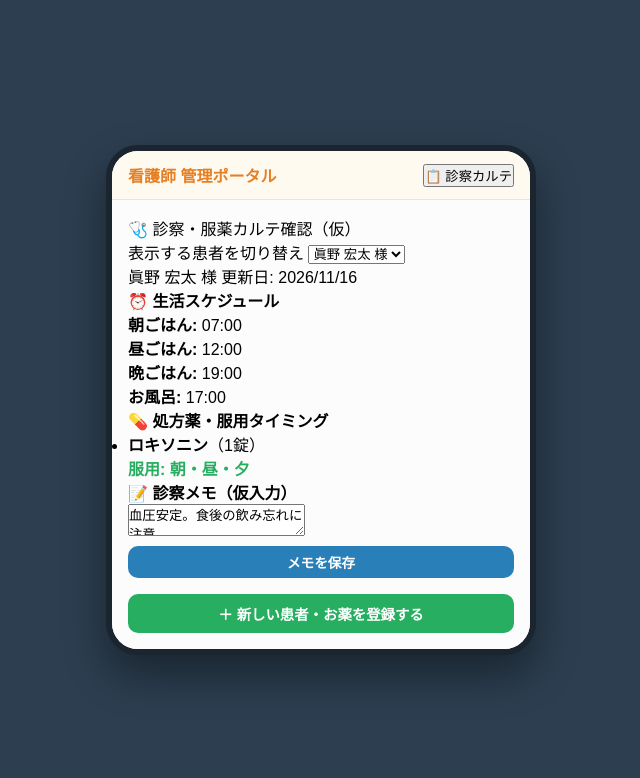
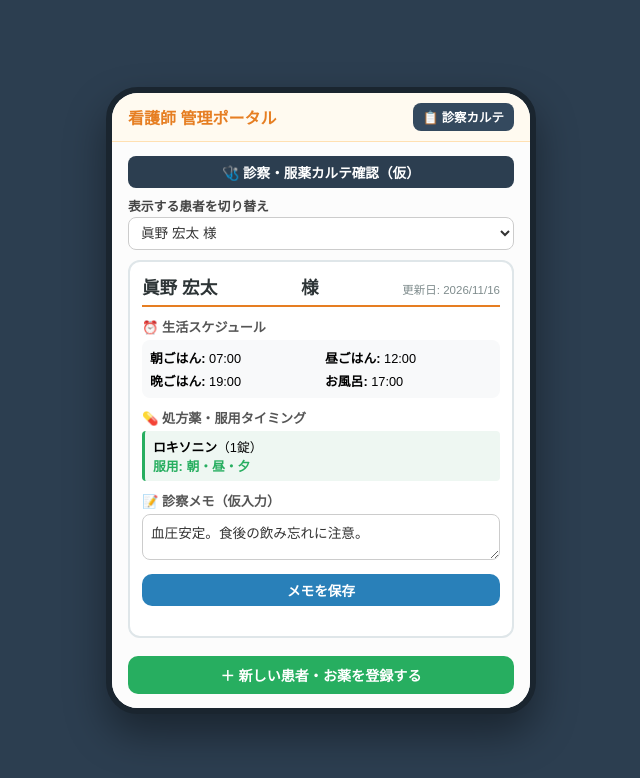
Before and after one commit to dg243018aina/medicine.kangoshi, a plain HTML site: page index.html in a window 1280 px wide. Both pictures are taken after a click on the button "📋 診察カルテ". Shown: the whole page, without its empty margins (319-959 px from the left). Drawn offline with Linux system fonts and the light colour scheme; a web font is replaced by a local one.

Commit message:
Update style.css

```diff
--- a/style.css
+++ b/style.css
@@ -32,7 +32,7 @@ body {
 
 .app-header {
   background-color: #fffaf0;
-  padding: 12px 16px;
+  padding: 10px 16px;
   display: flex;
   justify-content: space-between;
   align-items: center;
@@ -45,6 +45,17 @@ body {
   color: #e67e22;
 }
 
+.header-mini-btn {
+  background: #34495e;
+  color: #fff;
+  border: none;
+  padding: 5px 10px;
+  border-radius: 8px;
+  font-size: 0.78rem;
+  font-weight: 700;
+  cursor: pointer;
+}
+
 .app-content {
   overflow-y: auto;
   background-color: #fcfcfc;
@@ -53,7 +64,7 @@ body {
 /* 画面切り替え */
 .screen {
   display: none;
-  padding: 16px;
+  padding: 14px 16px;
 }
 
 .screen.active {
@@ -61,21 +72,23 @@ body {
   flex-direction: column;
 }
 
-.pharmacist-container h3 {
+.pharmacist-container h3,
+.carte-container h3 {
   font-size: 0.95rem;
   font-weight: 900;
   color: #333;
   margin-bottom: 6px;
 }
 
-.pharmacist-container h4 {
-  font-size: 0.85rem;
+.pharmacist-container h4,
+.carte-container h4 {
+  font-size: 0.82rem;
   font-weight: 700;
   color: #555;
   margin-bottom: 4px;
 }
 
-.pharmacist-container label {
+label {
   font-size: 0.8rem;
   font-weight: 700;
   color: #444;
@@ -84,11 +97,12 @@ body {
   display: block;
 }
 
-.pharmacist-container input[type="text"],
-.pharmacist-container input[type="time"],
-.pharmacist-container select {
+input[type="text"],
+input[type="time"],
+select,
+textarea {
   width: 100%;
-  padding: 8px;
+  padding: 7px 8px;
   border: 1.5px solid #ccc;
   border-radius: 8px;
   font-size: 0.85rem;
@@ -105,7 +119,7 @@ body {
 }
 
 .divider {
-  margin: 12px 0;
+  margin: 10px 0;
   border: 0;
   height: 1px;
   background: #ddd;
@@ -114,12 +128,12 @@ body {
 /* ボタン関連 */
 .action-btn {
   width: 100%;
-  padding: 12px;
+  padding: 10px;
   background: #2ecc71;
   color: #fff;
   border: none;
   border-radius: 10px;
-  font-size: 0.95rem;
+  font-size: 0.9rem;
   font-weight: 900;
   cursor: pointer;
   margin-top: 8px;
@@ -131,7 +145,7 @@ body {
 
 .btn-orange {
   background-color: #e67e22;
-  margin-top: 14px;
+  margin-top: 12px;
 }
 
 .btn-blue {
@@ -145,10 +159,10 @@ body {
 .btn-green {
   background-color: #27ae60;
   padding: 9px;
-  font-size: 0.9rem;
+  font-size: 0.88rem;
 }
 
-/* 2画面目用要素 */
+/* 2画面目用 */
 .target-patient-box {
   background: #fff3e0;
   border: 1.5px solid #ffe0b2;
@@ -218,12 +232,12 @@ body {
 }
 
 .registered-medicines-list {
-  margin-top: 10px;
+  margin-top: 8px;
 }
 
 #medicine-list {
   list-style: none;
-  max-height: 90px;
+  max-height: 80px;
   overflow-y: auto;
 }
 
@@ -231,20 +245,86 @@ body {
   background: #fff;
   border: 1.5px solid #eee;
   border-radius: 8px;
-  padding: 6px 10px;
+  padding: 5px 8px;
   margin-bottom: 4px;
   font-size: 0.8rem;
 }
 
 .back-step-btn {
-  margin-top: 10px;
+  margin-top: 8px;
   width: 100%;
   padding: 8px;
   background: #7f8c8d;
   color: #fff;
   border: none;
   border-radius: 8px;
-  font-size: 0.85rem;
+  font-size: 0.82rem;
   font-weight: 700;
   cursor: pointer;
 }
+
+/* 3画面目: 仮診察・カルテ画面 */
+.carte-header-badge {
+  background: #2c3e50;
+  color: #fff;
+  text-align: center;
+  padding: 6px;
+  border-radius: 8px;
+  font-size: 0.85rem;
+  font-weight: 900;
+  margin-bottom: 8px;
+}
+
+.carte-card {
+  background: #fff;
+  border: 2px solid #dfe6e9;
+  border-radius: 12px;
+  padding: 12px;
+  margin-top: 6px;
+  margin-bottom: 10px;
+}
+
+.carte-patient-title {
+  font-size: 1.1rem;
+  font-weight: 900;
+  color: #2d3436;
+  border-bottom: 2px solid #e67e22;
+  padding-bottom: 6px;
+  margin-bottom: 10px;
+  display: flex;
+  justify-content: space-between;
+  align-items: baseline;
+}
+
+.carte-sub {
+  font-size: 0.72rem;
+  font-weight: 500;
+  color: #7f8c8d;
+}
+
+.carte-section {
+  margin-bottom: 10px;
+}
+
+.carte-schedule-grid {
+  display: grid;
+  grid-template-columns: 1fr 1fr;
+  gap: 4px 8px;
+  background: #f8f9fa;
+  padding: 8px;
+  border-radius: 8px;
+  font-size: 0.8rem;
+}
+
+.carte-med-list {
+  list-style: none;
+}
+
+.carte-med-list li {
+  background: #eef7f2;
+  border-left: 3px solid #27ae60;
+  padding: 6px 8px;
+  margin-bottom: 4px;
+  border-radius: 4px;
+  font-size: 0.8rem;
+}
```
